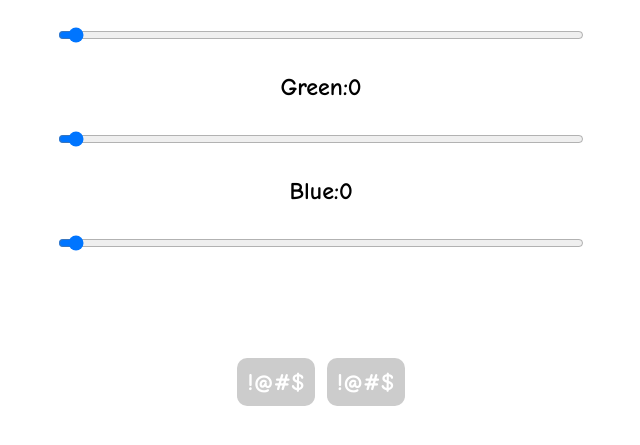
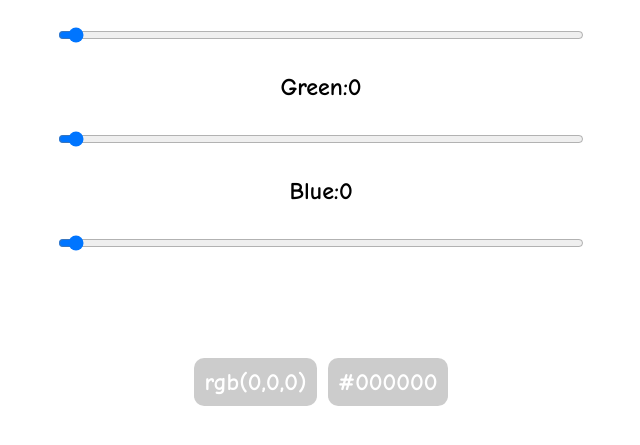
Before and after one commit to viren-vii/colgen, a plain HTML site: page index.html in a window 1280 px wide. Shown: the part 111-556 px from the top of the page, without its empty margins (319-959 px from the left). Drawn offline with nearby package versions, Linux system fonts and the light colour scheme.

Commit message:
Fixed empty default colour value

```diff
--- a/index.html
+++ b/index.html
@@ -22,8 +22,8 @@
     <label for="blueClr">Blue:</label><span id="blueClrData">0</span><br><input type="range" id="blueClr" min="0" max="255" name="blueClr" class="sliderClr" value="0" onchange="changeClr()"><br>
 
     <div id="code" class="code">
-        <span id="clrCodeSpanRGB" onclick="copyFn()">!@#$</span>
-        <span id="clrCodeSpanHEX" onclick="copyFn()">!@#$</span>
+        <span id="clrCodeSpanRGB" onclick="copyFn()">rgb(0,0,0)</span>
+        <span id="clrCodeSpanHEX" onclick="copyFn()">#000000</span>
 
     </div>
     <script src="js/scripts.js"></script>
```
